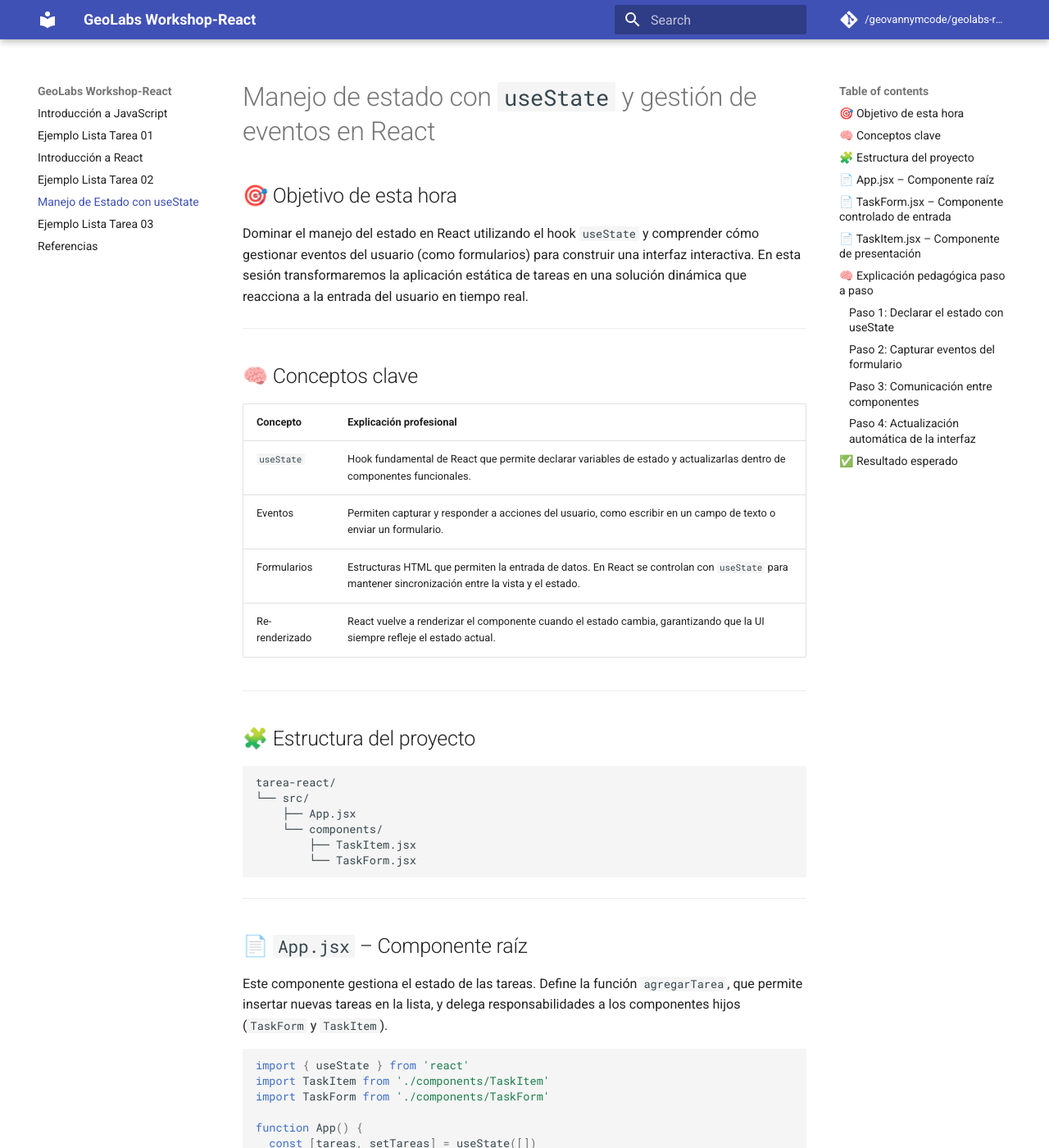
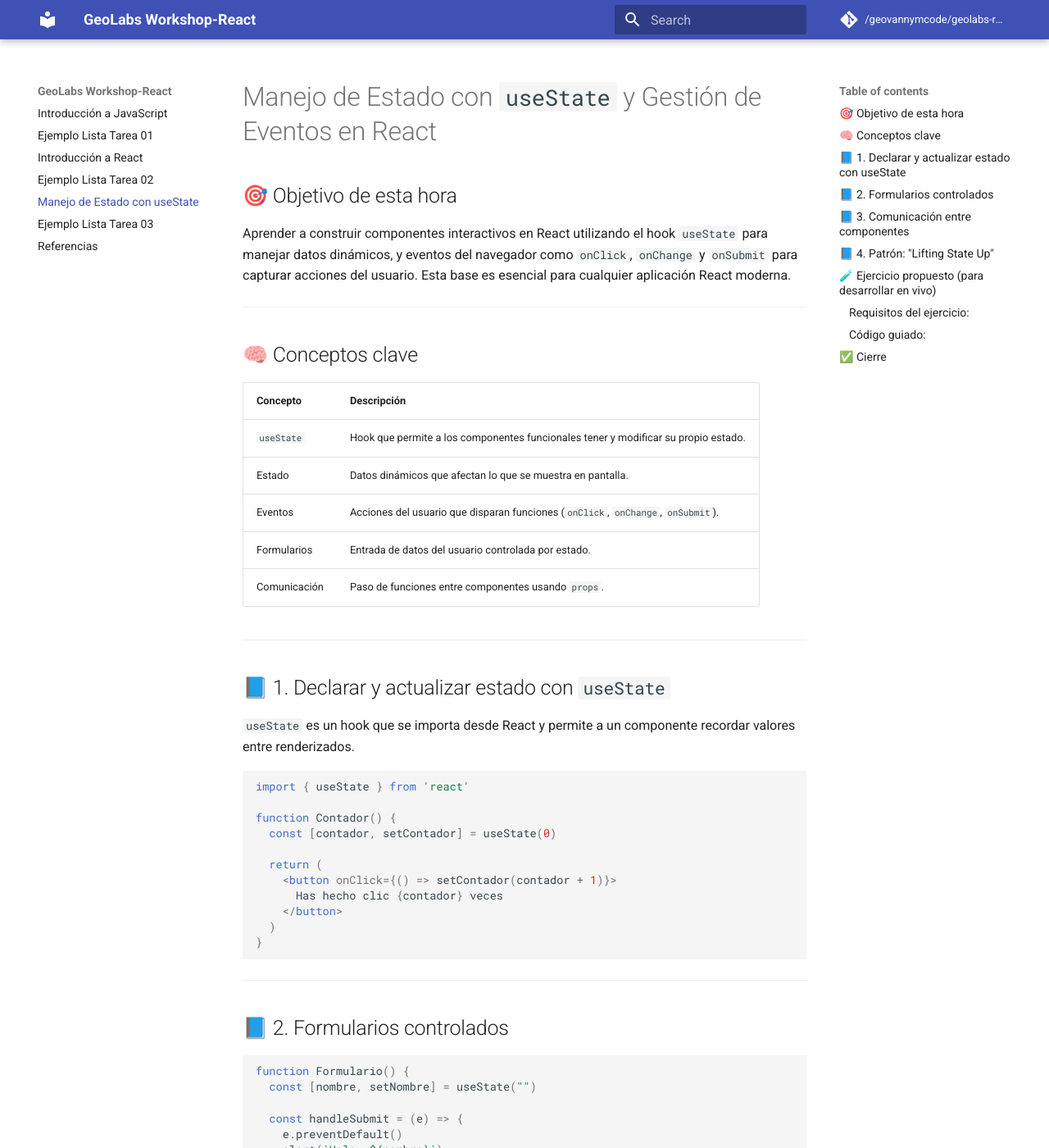
Before and after one commit to geovannymcode/geolabs-react.github.io, an MkDocs documentation site: the page built from docs/manejo_estado.md, in a window 1280 px wide and 1400 px high. Shown: the whole window at 82% size. Built offline with MkDocs 1.6.1 and Material for MkDocs 9.7.7, drawn with Linux system fonts in a browser that asks for light colours; comment, search, counter and statistics services are not loaded; some of the changed text lies outside the part shown.

Commit message:
first commit

````diff
--- a/docs/manejo_estado.md
+++ b/docs/manejo_estado.md
@@ -1,159 +1,163 @@
-# Manejo de estado con `useState` y gestión de eventos en React
+# Manejo de Estado con `useState` y Gestión de Eventos en React
 
 ## 🎯 Objetivo de esta hora
 
-Dominar el manejo del estado en React utilizando el hook `useState` y comprender cómo gestionar eventos del usuario (como formularios) para construir una interfaz interactiva. En esta sesión transformaremos la aplicación estática de tareas en una solución dinámica que reacciona a la entrada del usuario en tiempo real.
+Aprender a construir componentes interactivos en React utilizando el hook `useState` para manejar datos dinámicos, y eventos del navegador como `onClick`, `onChange` y `onSubmit` para capturar acciones del usuario. Esta base es esencial para cualquier aplicación React moderna.
 
 ---
 
 ## 🧠 Conceptos clave
 
-| Concepto       | Explicación profesional                                                                 |
-|----------------|------------------------------------------------------------------------------------------|
-| `useState`     | Hook fundamental de React que permite declarar variables de estado y actualizarlas dentro de componentes funcionales. |
-| Eventos        | Permiten capturar y responder a acciones del usuario, como escribir en un campo de texto o enviar un formulario. |
-| Formularios    | Estructuras HTML que permiten la entrada de datos. En React se controlan con `useState` para mantener sincronización entre la vista y el estado. |
-| Re-renderizado | React vuelve a renderizar el componente cuando el estado cambia, garantizando que la UI siempre refleje el estado actual. |
+| Concepto          | Descripción                                                                                          |
+|-------------------|------------------------------------------------------------------------------------------------------|
+| `useState`        | Hook que permite a los componentes funcionales tener y modificar su propio estado.                  |
+| Estado            | Datos dinámicos que afectan lo que se muestra en pantalla.                                           |
+| Eventos           | Acciones del usuario que disparan funciones (`onClick`, `onChange`, `onSubmit`).                    |
+| Formularios       | Entrada de datos del usuario controlada por estado.                                                  |
+| Comunicación      | Paso de funciones entre componentes usando `props`.                                                  |
 
 ---
 
-## 🧩 Estructura del proyecto
+## 📘 1. Declarar y actualizar estado con `useState`
 
-```plaintext
-tarea-react/
-└── src/
-    ├── App.jsx
-    └── components/
-        ├── TaskItem.jsx
-        └── TaskForm.jsx
+`useState` es un hook que se importa desde React y permite a un componente recordar valores entre renderizados.
+
+```jsx
+import { useState } from 'react'
+
+function Contador() {
+  const [contador, setContador] = useState(0)
+
+  return (
+    <button onClick={() => setContador(contador + 1)}>
+      Has hecho clic {contador} veces
+    </button>
+  )
+}
 ```
 
 ---
 
-## 📄 `App.jsx` – Componente raíz
-
-Este componente gestiona el estado de las tareas. Define la función `agregarTarea`, que permite insertar nuevas tareas en la lista, y delega responsabilidades a los componentes hijos (`TaskForm` y `TaskItem`).
+## 📘 2. Formularios controlados
 
 ```jsx
-import { useState } from 'react'
-import TaskItem from './components/TaskItem'
-import TaskForm from './components/TaskForm'
-
-function App() {
-  const [tareas, setTareas] = useState([])
-
-  const agregarTarea = (titulo) => {
-    const nuevaTarea = {
-      id: Date.now(),
-      titulo,
-      completado: false
-    }
-    setTareas([...tareas, nuevaTarea])
-  }
-
-  return (
-    <div>
-      <h1>📝 Lista de Tareas</h1>
-      <TaskForm onAdd={agregarTarea} />
-      <ul>
-        {tareas.map((t) => (
-          <TaskItem key={t.id} titulo={t.titulo} completado={t.completado} />
-        ))}
-      </ul>
-    </div>
-  )
-}
-
-export default App
-```
-
----
-
-## 📄 `TaskForm.jsx` – Componente controlado de entrada
-
-Maneja internamente el valor del campo de entrada usando `useState` y envía la información al componente padre cuando se envía el formulario.
-
-```jsx
-import { useState } from 'react'
-
-function TaskForm({ onAdd }) {
-  const [titulo, setTitulo] = useState("")
+function Formulario() {
+  const [nombre, setNombre] = useState("")
 
   const handleSubmit = (e) => {
     e.preventDefault()
-    if (titulo.trim() === "") return
-    onAdd(titulo)
-    setTitulo("")
+    alert(`Hola, ${nombre}`)
   }
 
   return (
     <form onSubmit={handleSubmit}>
       <input
         type="text"
-        value={titulo}
-        onChange={(e) => setTitulo(e.target.value)}
-        placeholder="Nueva tarea"
+        value={nombre}
+        onChange={(e) => setNombre(e.target.value)}
+        placeholder="Escribe tu nombre"
       />
-      <button type="submit">Agregar</button>
+      <button type="submit">Enviar</button>
     </form>
   )
 }
-
-export default TaskForm
 ```
 
 ---
 
-## 📄 `TaskItem.jsx` – Componente de presentación
-
-Recibe los datos de la tarea como props (`titulo`, `completado`) y los renderiza. En esta etapa no tiene lógica interactiva, solo muestra el contenido.
+## 📘 3. Comunicación entre componentes
 
 ```jsx
-function TaskItem({ titulo, completado }) {
+function App() {
+  const [mensaje, setMensaje] = useState("")
+
+  const actualizarMensaje = (nuevo) => setMensaje(nuevo)
+
   return (
-    <li>
-      <span style={{ textDecoration: completado ? 'line-through' : 'none' }}>
-        {titulo}
-      </span>
-    </li>
+    <div>
+      <h1>{mensaje}</h1>
+      <Entrada onTextoCambio={actualizarMensaje} />
+    </div>
   )
 }
 
-export default TaskItem
+function Entrada({ onTextoCambio }) {
+  return (
+    <input
+      type="text"
+      onChange={(e) => onTextoCambio(e.target.value)}
+      placeholder="Escribe algo"
+    />
+  )
+}
 ```
 
 ---
 
-## 🧠 Explicación pedagógica paso a paso
+## 📘 4. Patrón: "Lifting State Up"
 
-### Paso 1: Declarar el estado con `useState`
-
-El hook `useState([])` inicializa el estado de `tareas` como un array vacío. Cada vez que agregamos una nueva tarea, usamos `setTareas([...tareas, nuevaTarea])` para actualizar la lista sin mutar el estado original.
-
-### Paso 2: Capturar eventos del formulario
-
-Usamos `onSubmit` para interceptar el envío del formulario y evitar el comportamiento por defecto del navegador (recargar la página). Luego validamos que el input no esté vacío antes de enviar los datos al componente padre.
-
-### Paso 3: Comunicación entre componentes
-
-- `App` define la lógica de negocio (`agregarTarea`).
-- `TaskForm` captura el texto ingresado por el usuario.
-- A través de `props`, se conecta `TaskForm` con `App` y se desencadena la acción correspondiente.
-
-### Paso 4: Actualización automática de la interfaz
-
-Al ejecutar `setTareas`, React detecta que el estado cambió y vuelve a renderizar automáticamente los componentes afectados (en este caso, la lista de tareas).
+Cuando varios componentes necesitan compartir datos, se eleva el estado al ancestro común. Es un patrón común cuando un hijo envía datos al padre para que este actualice su estado.
 
 ---
 
-## ✅ Resultado esperado
+## 🧪 Ejercicio propuesto (para desarrollar en vivo)
 
-El usuario podrá:
+Construyamos juntos un mini componente práctico que aplique lo aprendido:
 
-- Ingresar una nueva tarea en un campo de texto.
-- Hacer clic en “Agregar” para que la tarea se muestre en la lista.
-- Observar que la interfaz responde inmediatamente, sin necesidad de recargar la página.
+### Requisitos del ejercicio:
+
+1. Crear un campo de texto y un botón para agregar elementos.
+2. Mostrar una lista con los elementos ingresados.
+3. Mostrar un mensaje como “No hay elementos aún” si la lista está vacía.
+
+### Código guiado:
+
+```jsx
+import { useState } from 'react'
+
+function ListaDinamica() {
+  const [texto, setTexto] = useState("")
+  const [elementos, setElementos] = useState([])
+
+  const agregarElemento = () => {
+    const valor = texto.trim()
+    if (valor !== "") {
+      setElementos([...elementos, valor])
+      setTexto("")
+    }
+  }
+
+  return (
+    <div>
+      <h2>Mi Lista</h2>
+      <input
+        type="text"
+        value={texto}
+        onChange={(e) => setTexto(e.target.value)}
+        placeholder="Agregar elemento"
+      />
+      <button onClick={agregarElemento}>Agregar</button>
+
+      {elementos.length === 0 ? (
+        <p>No hay elementos aún.</p>
+      ) : (
+        <ul>
+          {elementos.map((el, index) => (
+            <li key={index}>{el}</li>
+          ))}
+        </ul>
+      )}
+    </div>
+  )
+}
+```
 
 ---
 
-> Este ejercicio marca el inicio del desarrollo de una aplicación verdaderamente interactiva. En la siguiente hora incorporaremos funcionalidades adicionales como marcar tareas completadas, eliminar tareas y aplicar filtros visuales condicionales.
+## ✅ Cierre
+
+- `useState` permite que React se comporte como una interfaz viva, que cambia con las acciones del usuario.
+- Los eventos capturan estas acciones y permiten manipular el flujo de datos.
+- El siguiente paso es implementar esto en una aplicación completa de lista de tareas, con interacción real.
+
+---
````
